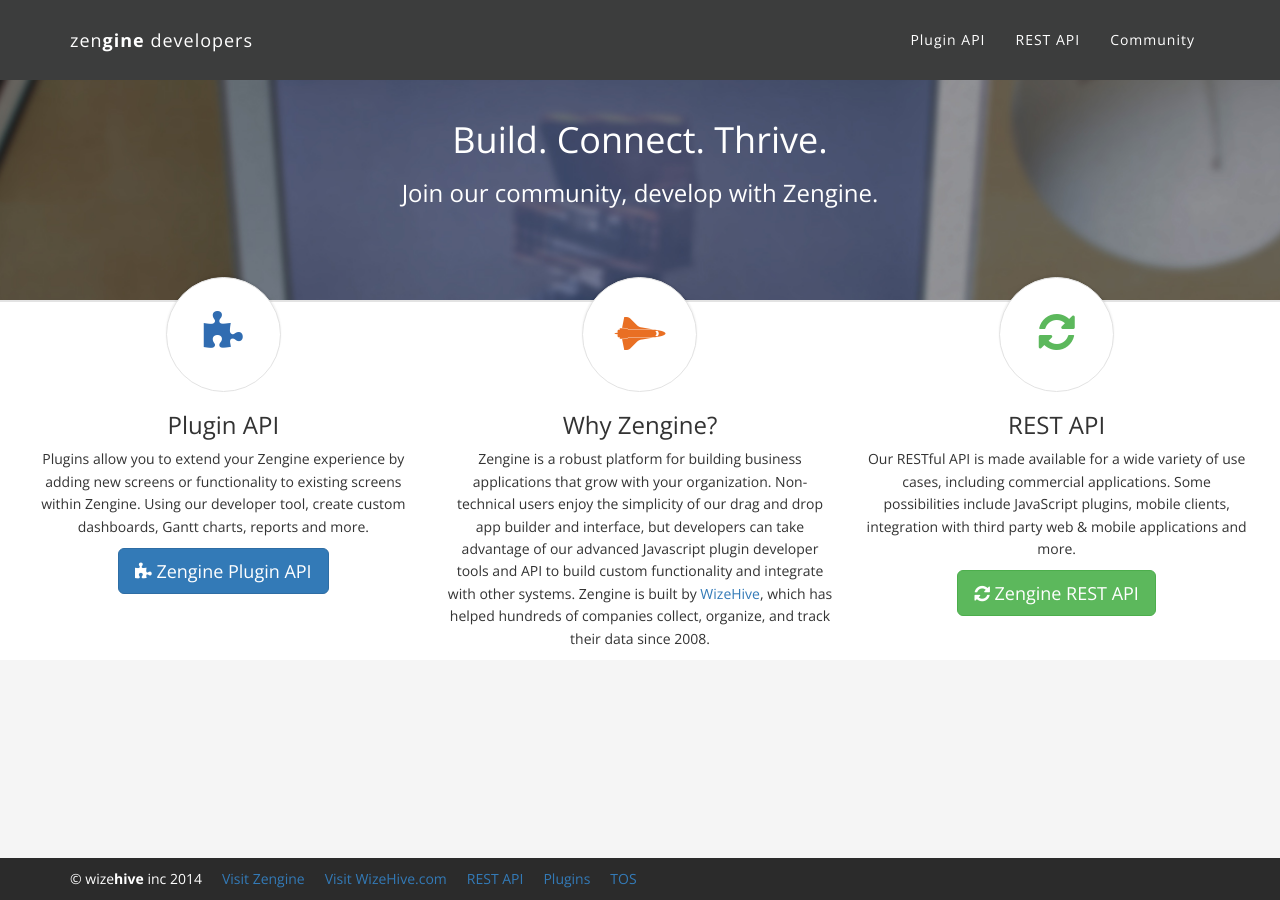
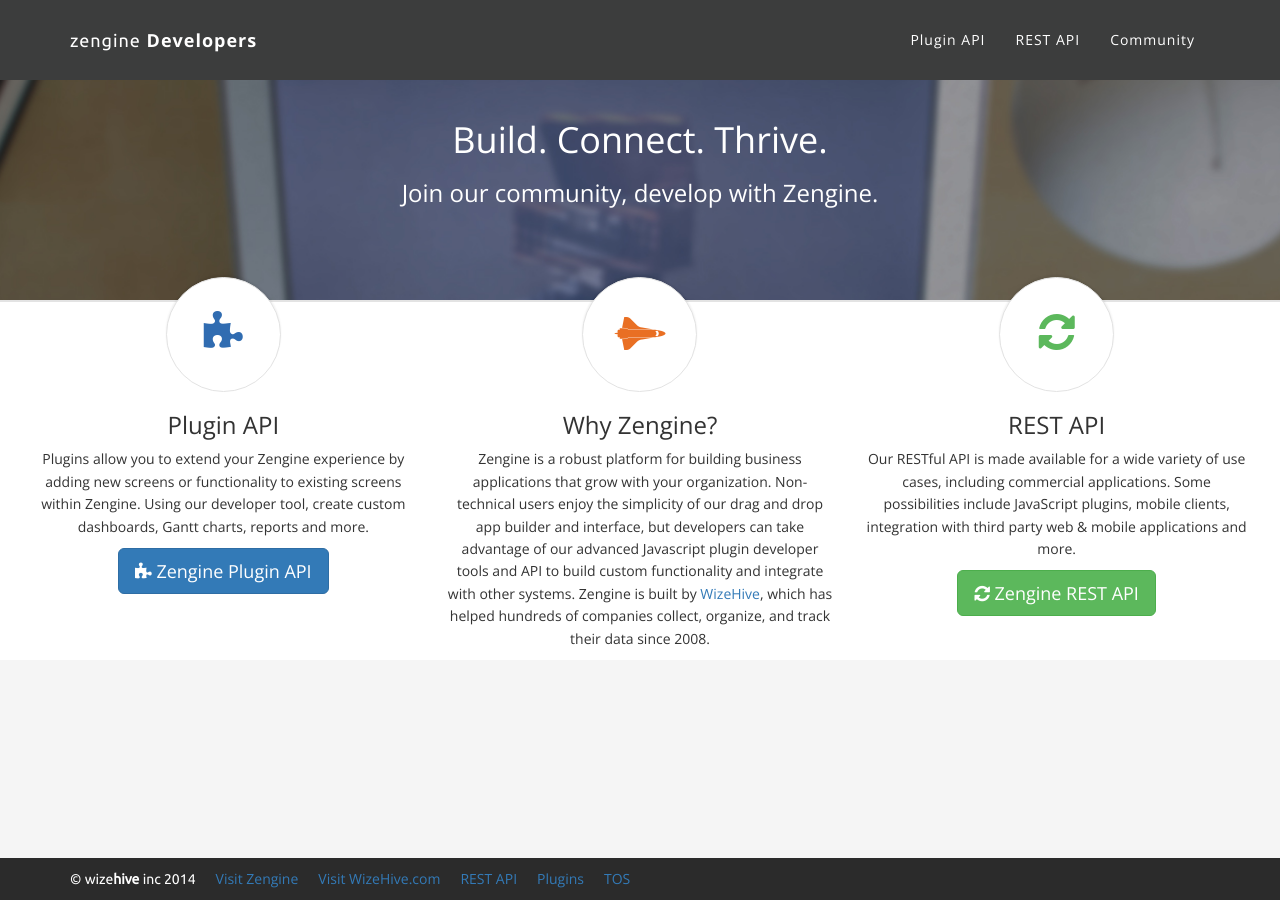
Before and after one commit to ZengineHQ/developers, a Jekyll site: the page built from index.html, in a window 1280 px wide. Built offline with Jekyll 4.4.1, drawn with Linux system fonts in a browser that asks for light colours; nearby versions of some CDN libraries.

Commit message:
Updated logo, font and config on developer docs

```diff
--- a/_config.yml
+++ b/_config.yml
@@ -1,7 +1,7 @@
 baseurl: '/developers-stage'
 exclude: [README.md, Gemfile, Gemfile.lock, CNAME]
 apiDomain: "https://stage-api.zenginehq.com"
-clientDomain: "https://stage-beta.zenginehq.com"
+clientDomain: "https://stage-platform.zenginehq.com"
 authDomain: "https://stage-auth.zenginehq.com"
 supportDomain: "https://support.zenginehq.com"
 developerDomain: https://github.com/ZengineHQ/developers-stage
@@ -11,4 +11,4 @@ apiKey: false
 kramdown:
   input: GFM # enable github flavored markdown
 productName: Zengine
-logo: <span class="logo">Zen<span class="hive">gine</span> Developers</span>
+logo: <span class="logo">Zengine</span> Developers</span>
--- a/_layouts/default.html
+++ b/_layouts/default.html
@@ -11,6 +11,7 @@
 	<link type="text/css" rel="stylesheet" href="{{site.baseurl}}/css/syntax.css" />
 	<!-- Google Font -->
 	<link href='http://fonts.googleapis.com/css?family=Open+Sans:400,300,600,700' rel='stylesheet' type='text/css'>
+	<link href='http://fonts.googleapis.com/css?family=Ubuntu' rel='stylesheet' type='text/css'>
 	<!-- Bootstrap Core CSS -->
 	<link href="//maxcdn.bootstrapcdn.com/bootstrap/3.1.1/css/bootstrap.min.css" rel="stylesheet" type="text/css">
 	<!-- Fonts -->
--- a/css/styles.css
+++ b/css/styles.css
@@ -51,12 +51,9 @@ body {
 	font-weight:100;
 	text-transform:lowercase;
 	color:#585858;
+	font-family: 'Ubuntu', sans-serif;
 }
 
-.hive {
-	font-weight:800;
-	color:#306CB1;
-}
 
 @media(min-width:970px) {
     .navbar {
@@ -82,9 +79,6 @@ body {
     	color: #306CB1;
 	}
 
-	.top-nav-collapse .hive {
-		color:#306CB1;
-	}
 	.top-nav-collapse .logo {
 		color:#585858;
 	}
@@ -93,9 +87,6 @@ body {
         color:#585858;
     }
     .logo {
-		color:#fff;
-	}
-	.hive {
 		color:#fff;
 	}
 }
```
